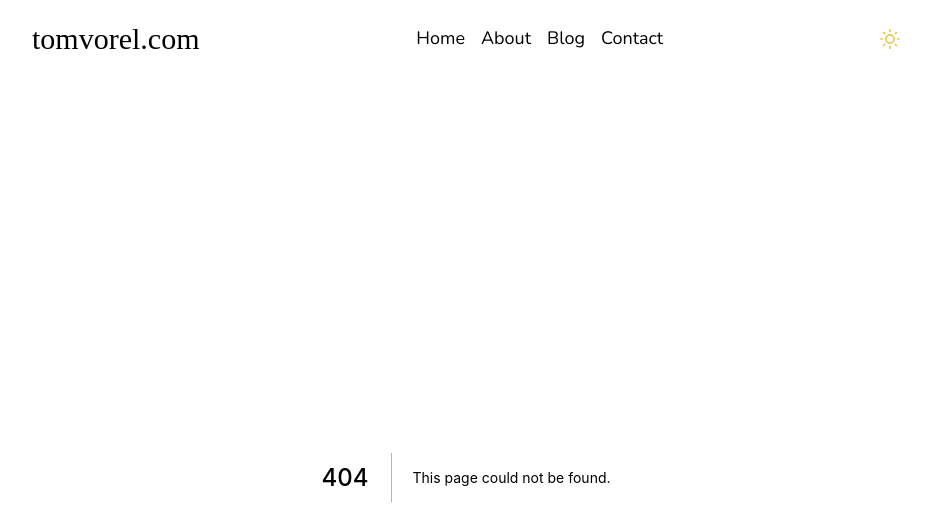
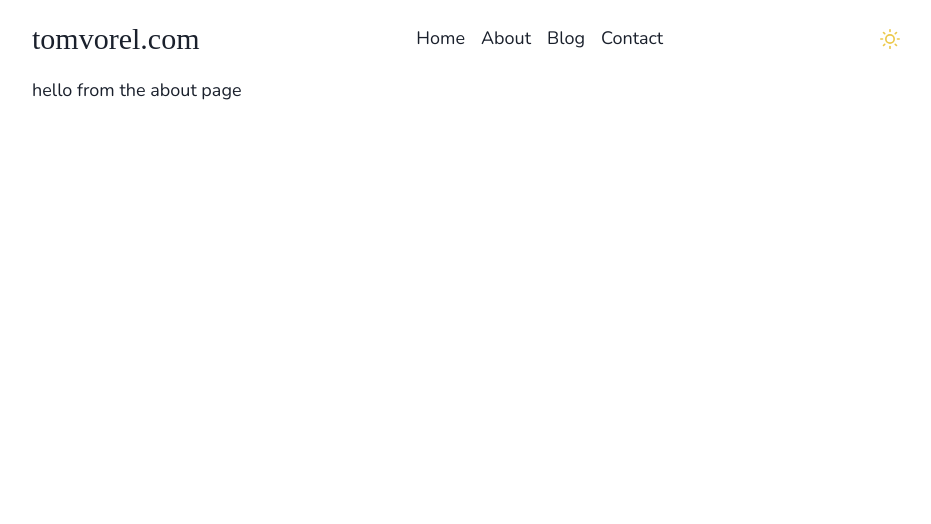
Before and after one commit to tomvorel13/tomvorel-2021, a Next.js app: page /about in a window 1280 px wide. Before the commit this address had no page. Shown: the top 524 px of the page, without its empty margins (174-1105 px from the left). Built offline with nearby package versions, Linux system fonts and the light colour scheme; a web font is replaced by a local one.

Commit message:
Adding placeholder pages

```diff
--- a/components/Navbar/index.tsx
+++ b/components/Navbar/index.tsx
@@ -1,4 +1,5 @@
 import * as React from "react"
+import NextLink from "next/link"
 import { Box, Flex, Link } from "@chakra-ui/react"
 import BtnColorMode from "./BtnColorMode"
 
@@ -9,16 +10,24 @@ function Navbar() {
         tomvorel.com
       </Box>
       <Flex as="nav">
+        <NextLink href="/" passHref>
           <Link _hover={{ textDecoration: "none" }} mr={4}>
             Home
           </Link>
+        </NextLink>
+        <NextLink href="/about" passHref>
           <Link _hover={{ textDecoration: "none" }} mr={4}>
             About
           </Link>
+        </NextLink>
+        <NextLink href="/blog" passHref>
           <Link _hover={{ textDecoration: "none" }} mr={4}>
             Blog
           </Link>
+        </NextLink>
+        <NextLink href="/contact" passHref>
           <Link _hover={{ textDecoration: "none" }}>Contact</Link>
+        </NextLink>
       </Flex>
       <BtnColorMode />
     </Flex>
--- /dev/null
+++ b/pages/about.tsx
@@ -0,0 +1,7 @@
+import * as React from "react"
+
+function About() {
+  return <h1>hello from the about page</h1>
+}
+
+export default About
```
Also changed, not shown: pages/blog.tsx (added, +7 -0 lines), pages/contact.tsx (added, +7 -0 lines). Lines whose indentation alone changed are shown as unchanged.
